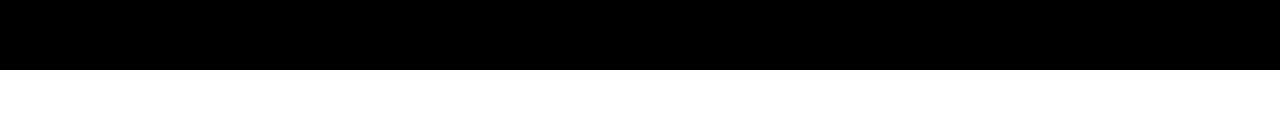
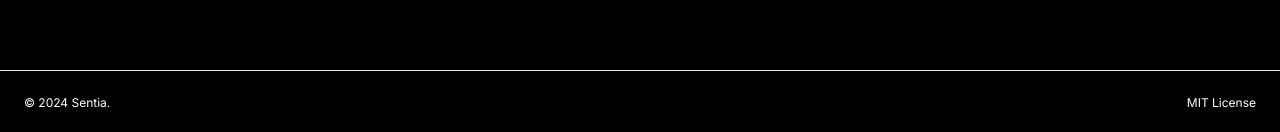
Before and after one commit to AsilMehaboob/Sentia, a Next.js app: page /tweetanalyze in a window 1280 px wide. Shown: the part 810-942 px from the top of the page. Before the commit the page ends 880 px from the top, so only its background shows below. Built offline with nearby package versions, Linux system fonts and the light colour scheme; no server answers.

Commit message:
added footer to tweetanalyze page

```diff
--- a/src/app/tweetanalyze/page.tsx
+++ b/src/app/tweetanalyze/page.tsx
@@ -1,6 +1,7 @@
 import React from 'react';
 import TweetAnalyzer from '../components/tweetanalyzer'; // Adjust the path as needed
 import Navbar from '../pages/navbar/navbar';
+import Footer from '../pages/footer/footer';
 
 const TweetAnalyse = () => {
   return (
@@ -11,7 +12,7 @@ const TweetAnalyse = () => {
     <div>
         <TweetAnalyzer />
     </div>
-
+      <Footer/>
     </div>
   );
 };
```
